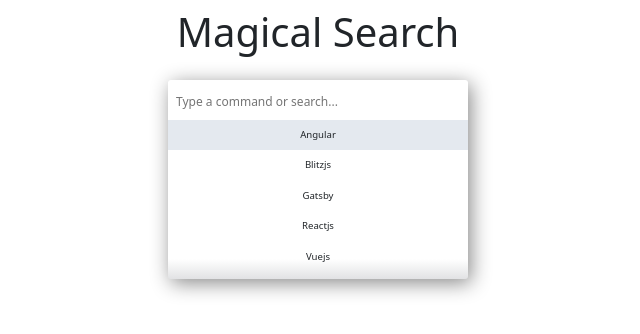
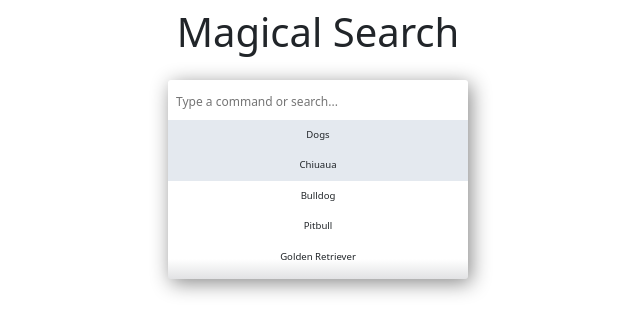
Before and after one commit to navohu/magical-search, a React (Create React App) app: page / in a window 1280 px wide. Shown: the top 334 px of the page, without its empty margins (322-962 px from the left). Built offline with nearby package versions, Linux system fonts and the light colour scheme.

Commit message:
filter by categories

```diff
--- a/App.js
+++ b/App.js
@@ -8,6 +8,21 @@
 const apiKey = '6be0576ff61c053d5f9a3225e2a90f76';
 const searchClient = algoliasearch(appId, apiKey);
 
+const animals = [
+  {
+    category: 'Dogs',
+    breeds: ['Chiuaua', 'Bulldog', 'Pitbull', 'Golden Retriever']
+  },
+  {
+    category: 'Cats',
+    breeds: ['Bengal']
+  },
+  {
+    category: 'Horses',
+    breeds: ['Arabian', 'Iceland Pony']
+  }
+]
+
 class App extends Component {
   render() {
     return (
@@ -15,24 +30,7 @@
         <h1 class="pt-2 pb-3">Magical Search</h1>
         <div class="autocomplete">
           <Autocomplete
-            suggestions={[
-              'Angular',
-              'Blitzjs',
-              'Gatsby',
-              'Reactjs',
-              'Vuejs',
-              'Svelte',
-              'Nextjs',
-              'Node',
-              'Express',
-              'Sails',
-              'Loopback',
-              'React-router',
-              'Redux',
-              'Flux',
-              'Yarn',
-              'Npm',
-            ]}
+            animals={animals}
           />
         </div>
       </div>
--- a/Autocomplete.js
+++ b/Autocomplete.js
@@ -1,7 +1,7 @@
 import { useState } from 'react';
 import React from 'react';
 
-const AutoComplete = ({ suggestions }) => {
+const AutoComplete = ({ animals }) => {
   const [filteredSuggestions, setFilteredSuggestions] = useState([]);
   const [activeSuggestionIndex, setActiveSuggestionIndex] = useState(0);
   const [showSuggestions, setShowSuggestions] = useState(false);
@@ -11,10 +11,14 @@
     const userInput = e.target.value;
 
     // Filter our suggestions that don't contain the user's input
-    const unLinked = suggestions.filter(
-      (suggestion) =>
-        suggestion.toLowerCase().indexOf(userInput.toLowerCase()) > -1
-    );
+    const unLinked = animals.map((animal) => {
+      return {
+        category: animal.category,
+        breeds: animal.breeds.filter(
+          (breed) => breed.toLowerCase().indexOf(userInput.toLowerCase()) > -1
+        ),
+      };
+    });
 
     setInput(e.target.value);
     setFilteredSuggestions(unLinked);
@@ -56,9 +60,10 @@
 
   const SuggestionsListComponent = () => {
     if (!input.length) {
+      console.log(animals);
       return (
         <ul class="suggestions">
-          {suggestions.map((suggestion, index) => {
+          {animals.map((animal, index) => {
             let className;
 
             // Flag the active suggestion with a class
@@ -67,17 +72,42 @@
             }
 
             return (
-              <li className={className} key={suggestion} onClick={onClick}>
-                {suggestion}
-              </li>
+              // The animal category
+              <>
+                <li
+                  className={className}
+                  key={animal.category}
+                  onClick={onClick}
+                >
+                  {animal.category}
+                </li>
+
+                <ul class="suggestions">
+                  {animal.breeds.map((breed, index) => {
+                    let className;
+
+                    // Flag the active suggestion with a class
+                    if (index === activeSuggestionIndex) {
+                      className = 'suggestion-active';
+                    }
+                    // The breeds
+                    return (
+                      <li className={className} key={breed} onClick={onClick}>
+                        {breed}
+                      </li>
+                    );
+                  })}
+                </ul>
+              </>
             );
           })}
         </ul>
       );
     }
+    console.log(filteredSuggestions);
     return filteredSuggestions.length ? (
       <ul class="suggestions">
-        {filteredSuggestions.map((suggestion, index) => {
+        {filteredSuggestions.map((animal, index) => {
           let className;
 
           // Flag the active suggestion with a class
@@ -86,9 +116,29 @@
           }
 
           return (
-            <li className={className} key={suggestion} onClick={onClick}>
-              {suggestion}
-            </li>
+            // The animal category
+            <>
+              <li className={className} key={animal.category} onClick={onClick}>
+                {animal.category}
+              </li>
+
+              <ul class="suggestions">
+                {animal.breeds.map((breed, index) => {
+                  let className;
+
+                  // Flag the active suggestion with a class
+                  if (index === activeSuggestionIndex) {
+                    className = 'suggestion-active';
+                  }
+                  // The breeds
+                  return (
+                    <li className={className} key={breed} onClick={onClick}>
+                      {breed}
+                    </li>
+                  );
+                })}
+              </ul>
+            </>
           );
         })}
       </ul>
```
